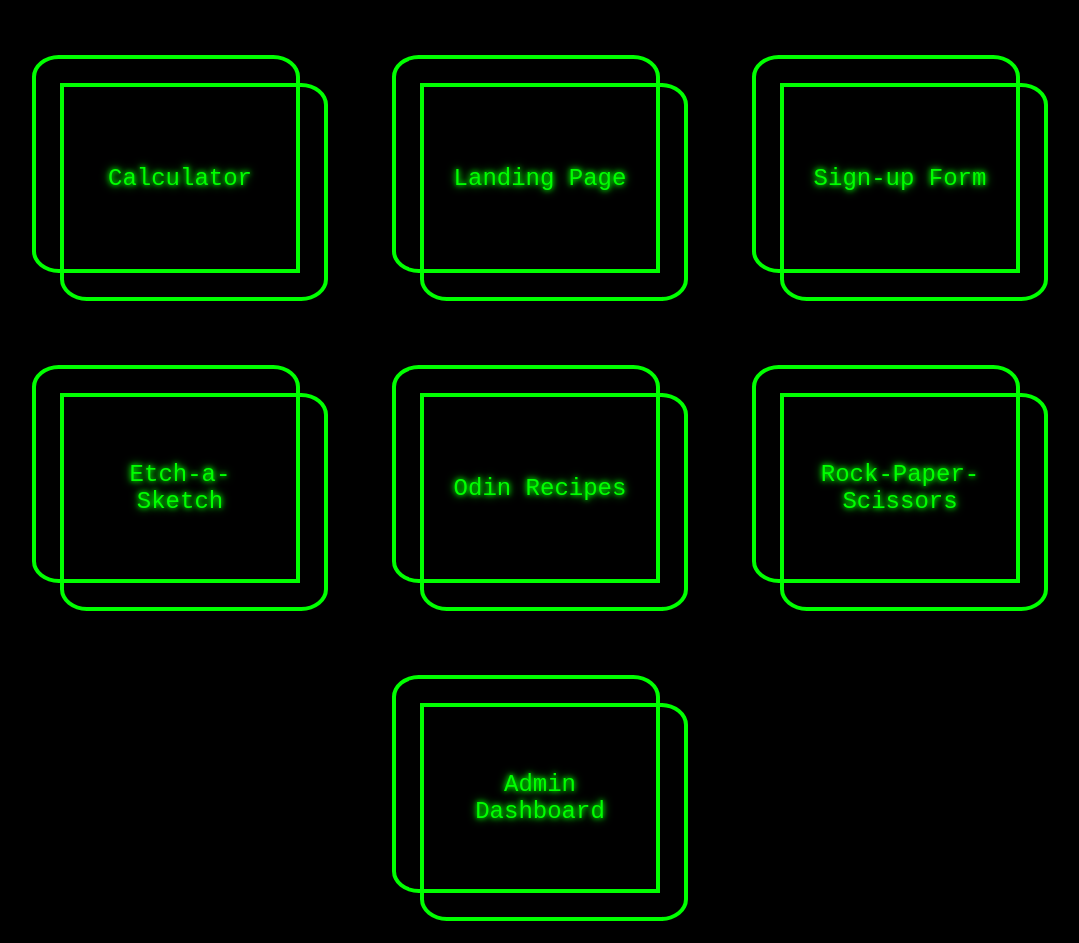
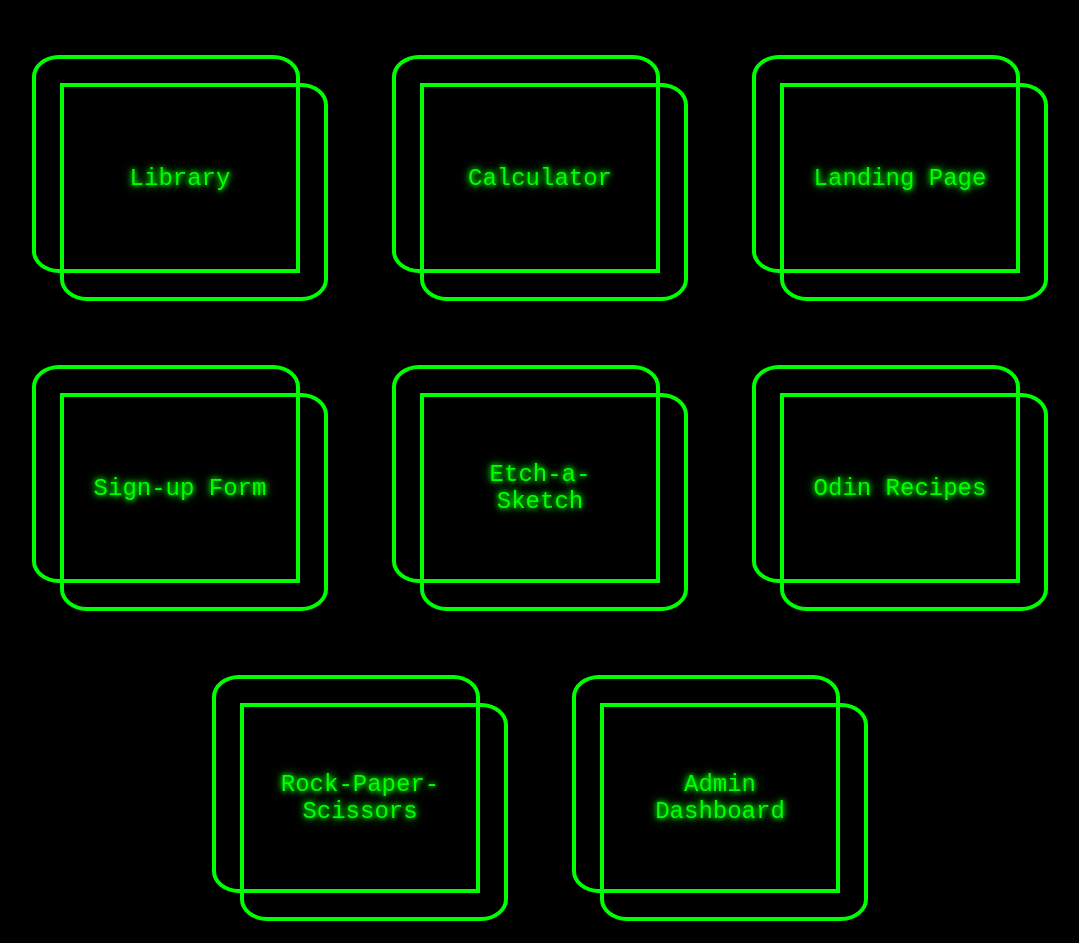
Before and after one commit to Success1308/The-Odin-Project, a plain HTML site: page index.html in a window 1280 px wide. Shown: the whole page, without its empty margins (100-1179 px from the left). Drawn offline with Linux system fonts and the light colour scheme.

Commit message:
Update index.html

```diff
--- a/index.html
+++ b/index.html
@@ -9,6 +9,7 @@
 <body>
     <h1>The Odin Project</h1>
     <div class="cards-container">
+        <div class="card"><a href="Library/">Library</a></div>
         <div class="card"><a href="Calculator/">Calculator</a></div>
         <div class="card"><a href="Landing%20page/">Landing Page</a></div>
         <div class="card"><a href="Sign-up%20Form/">Sign-up Form</a></div>
```
